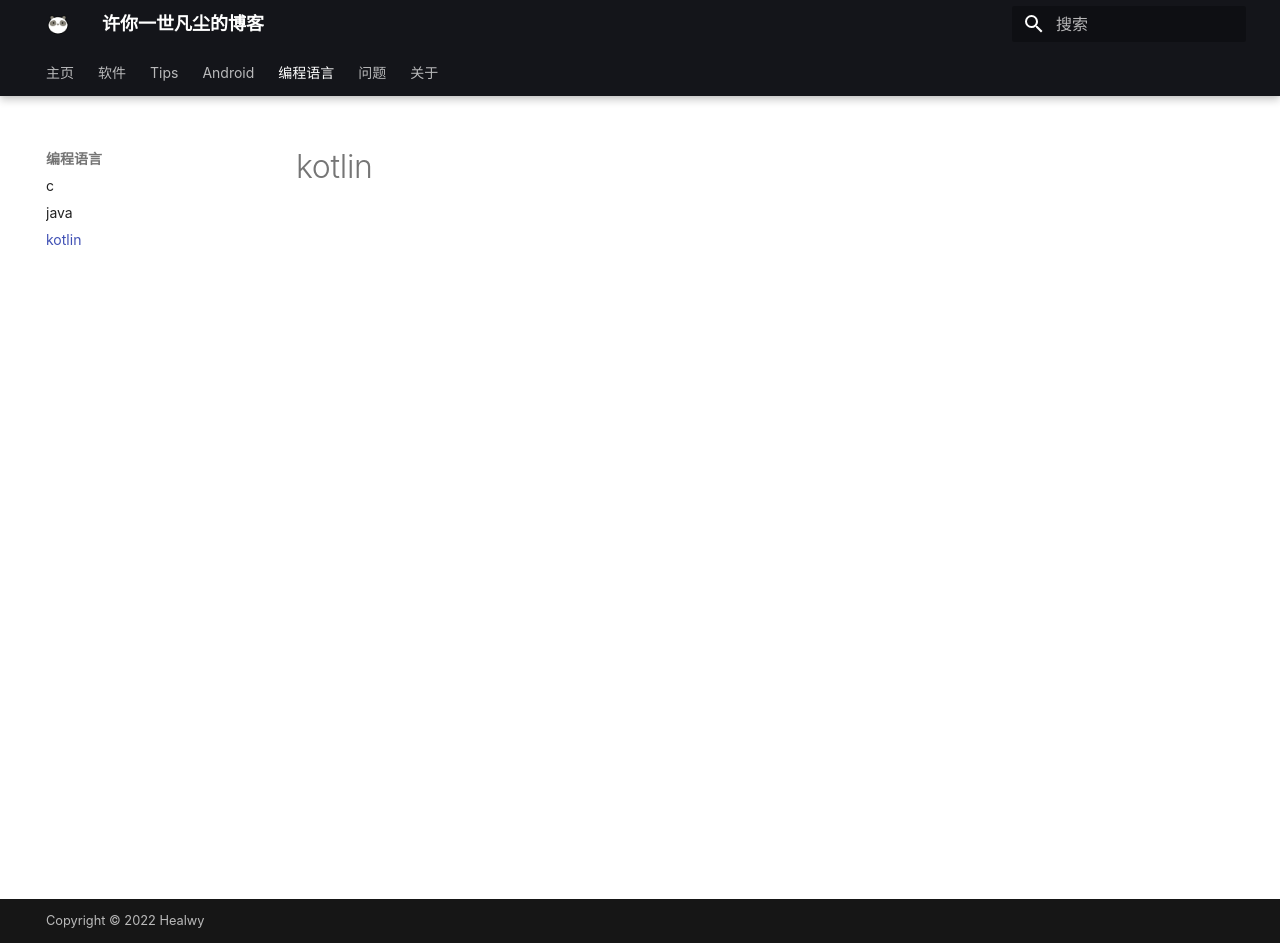
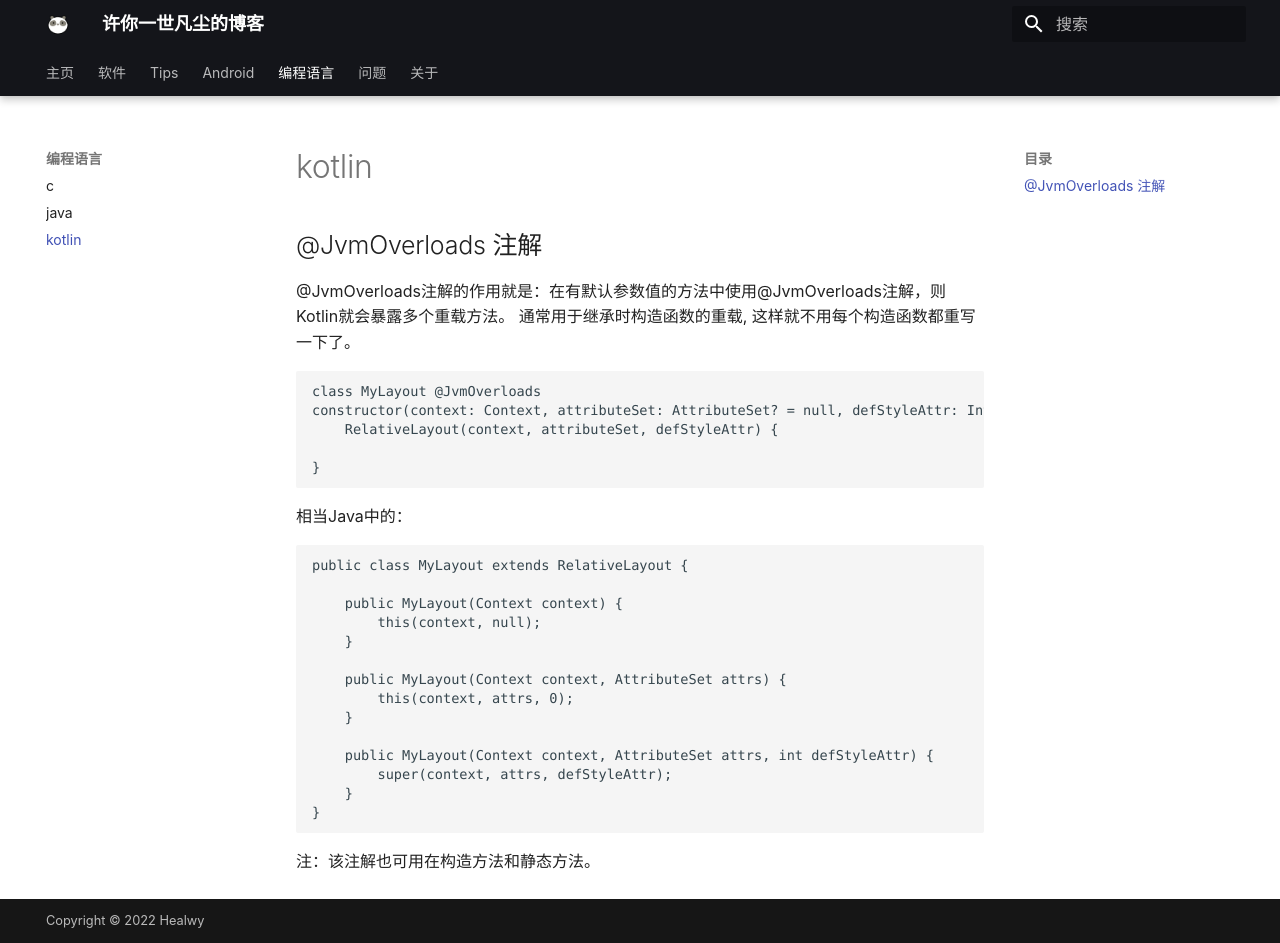
Before and after one commit to Healwy/blog, an MkDocs documentation site: the page built from docs/language/kotlin.md, in a window 1280 px wide and 943 px high. Built offline with MkDocs 1.6.1 and Material for MkDocs 9.7.7, drawn with Linux system fonts in a browser that asks for light colours.

Commit message:
Update kotlin.md

````diff
--- a/docs/language/kotlin.md
+++ b/docs/language/kotlin.md
@@ -1 +1,31 @@
 # kotlin
+
+## @JvmOverloads 注解
+@JvmOverloads注解的作用就是：在有默认参数值的方法中使用@JvmOverloads注解，则Kotlin就会暴露多个重载方法。
+通常用于继承时构造函数的重载, 这样就不用每个构造函数都重写一下了。
+```
+class MyLayout @JvmOverloads
+constructor(context: Context, attributeSet: AttributeSet? = null, defStyleAttr: Int = 0) :
+    RelativeLayout(context, attributeSet, defStyleAttr) {
+
+}
+```
+相当Java中的：
+```
+public class MyLayout extends RelativeLayout {
+
+    public MyLayout(Context context) {
+        this(context, null);
+    }
+
+    public MyLayout(Context context, AttributeSet attrs) {
+        this(context, attrs, 0);
+    }
+
+    public MyLayout(Context context, AttributeSet attrs, int defStyleAttr) {
+        super(context, attrs, defStyleAttr);
+    }
+}
+```
+
+注：该注解也可用在构造方法和静态方法。
````
